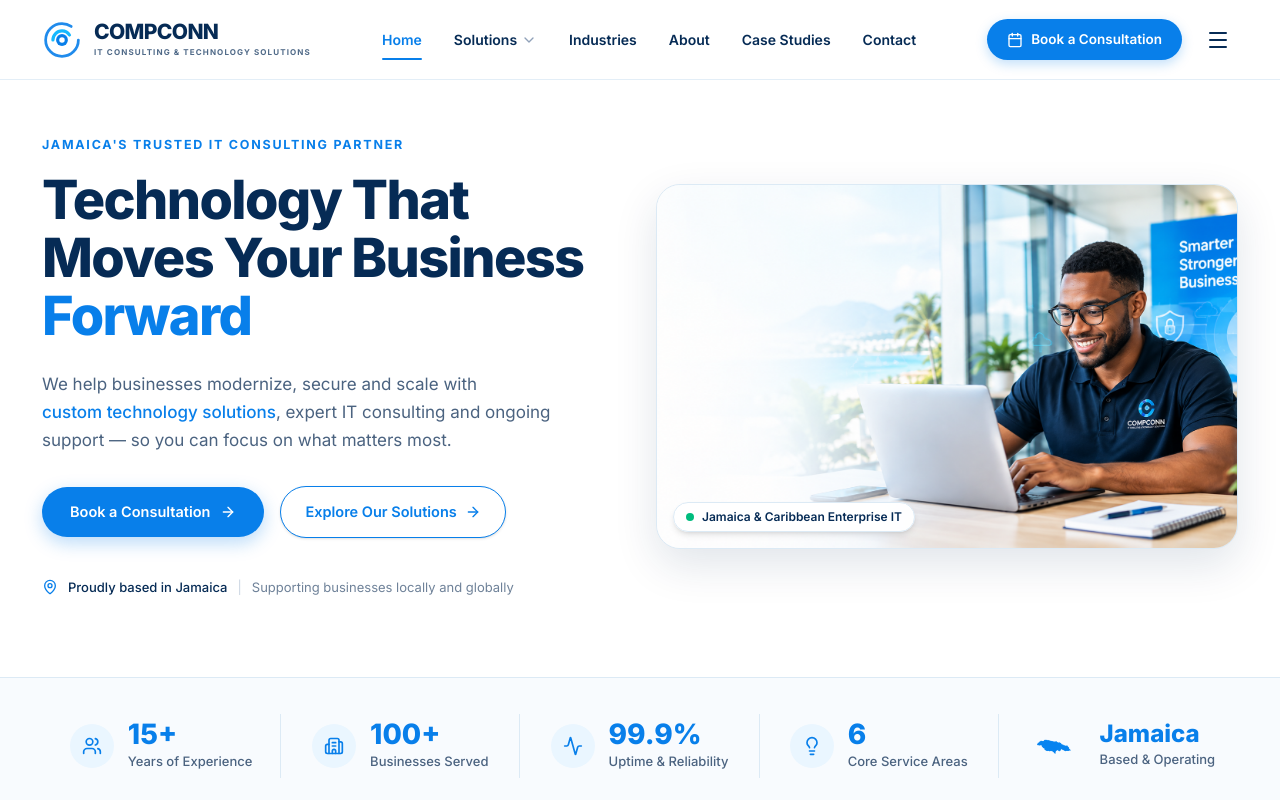
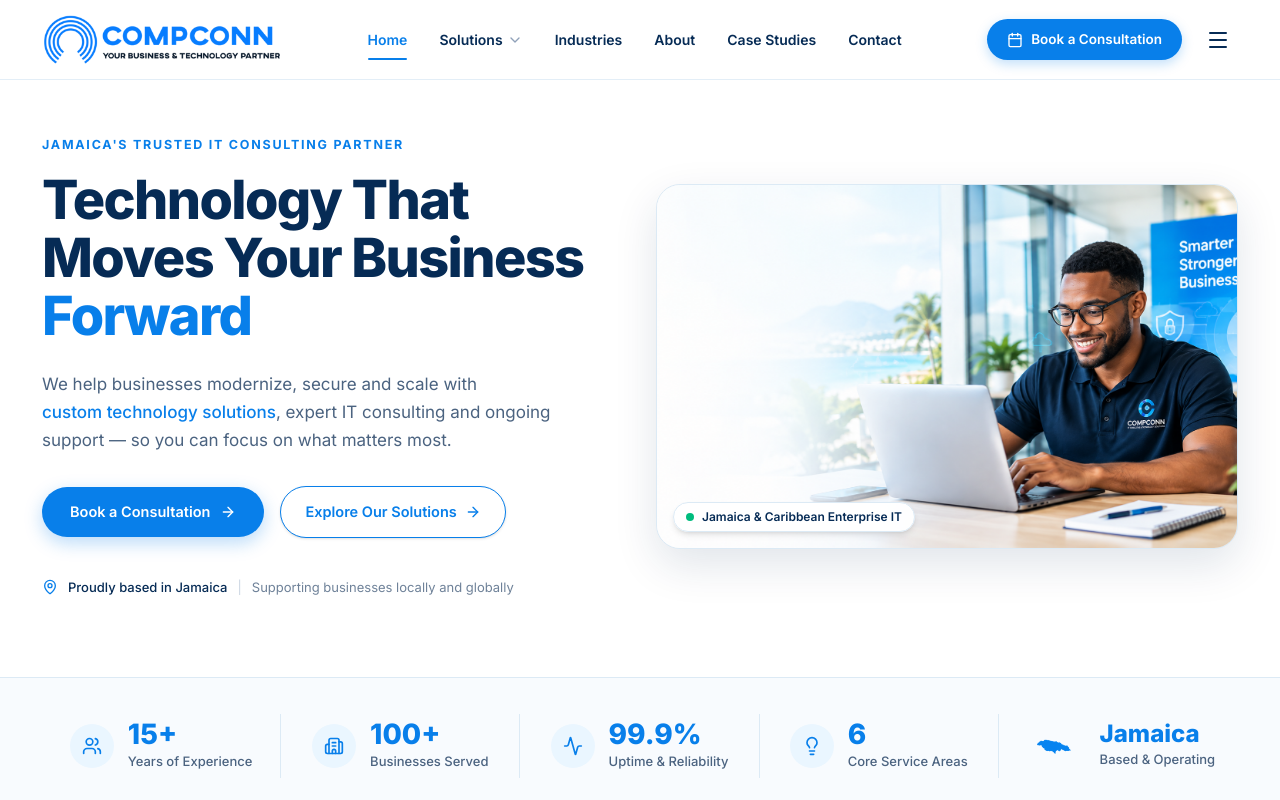
Before and after one commit to akeimsuth/compconn, a React (Vite) app: page / in a window 1280 px wide. Shown: the top 800 px of the page. Built offline with nearby package versions, Linux system fonts and the light colour scheme.

Commit message:
feat: update company logo
Replace the SVG-based placeholder with the official brand logo in the navigation header.

```diff
--- a/src/App.tsx
+++ b/src/App.tsx
@@ -212,25 +212,18 @@ export default function App() {
             className="flex items-center gap-3 group select-none text-left cursor-pointer"
             aria-label="COMPconn Home"
           >
-            {/* Tech Logo Icon */}
-            <div className="w-10 h-10 relative flex items-center justify-center">
-              <svg viewBox="0 0 44 44" className="w-full h-full" fill="none" xmlns="http://www.w3.org/2000/svg">
-                <circle cx="22" cy="22" r="18" stroke="#087FEA" strokeWidth="3" strokeDasharray="95 20" strokeLinecap="round" className="opacity-90" />
-                <path d="M12 22C12 16.4772 16.4772 12 22 12C25.5 12 28.5 13.8 30.2 16.5" stroke="#16B9FF" strokeWidth="3.5" strokeLinecap="round" />
-                <circle cx="22" cy="22" r="6.5" fill="#087FEA" />
-                <circle cx="22" cy="22" r="3" fill="#FFFFFF" />
-              </svg>
-            </div>
+              <div className="w-60 h-10 flex items-center justify-center">
+                  <img
+                    src="/compconn_logo.png"
+                    alt="COMPconn IT Consultant - Smarter IT. Stronger Business."
+                    referrerPolicy="no-referrer"
+                    onError={(e) => {
+                      e.currentTarget.onerror = null;
+                      e.currentTarget.src = "https://images.unsplash.com/photo-1522071820081-009f0129c71c?auto=format&fit=crop&w=1200&q=80";
+                    }}
 
-            {/* Wordmark and Subtitle */}
-            <div className="flex flex-col">
-              <span className="text-[21px] font-extrabold tracking-[-0.03em] text-[#062B55] leading-none">
-                COMPCONN
-              </span>
-              <span className="text-[8px] font-bold tracking-[0.14em] text-[#062B55]/70 mt-1 uppercase">
-                IT CONSULTING &amp; TECHNOLOGY SOLUTIONS
-              </span>
-            </div>
+                  />
+                </div>
           </button>
 
           {/* DESKTOP NAVIGATION LINKS */}
@@ -583,7 +576,7 @@ export default function App() {
                     Our Services
                   </span>
                   <h2 className="text-[32px] sm:text-[40px] font-extrabold text-[#062B55] leading-[1.15] tracking-tight">
-                    Comprehensive IT Solutions<br className="hidden sm:inline" />
+                    Comprehensive IT Solutions <br className="hidden sm:inline" />
                     for a Stronger Tomorrow
                   </h2>
                 </div>
@@ -1028,22 +1021,20 @@ export default function App() {
         <div className="max-w-[1260px] mx-auto px-4 sm:px-6 lg:px-8">
           <div className="flex flex-col md:flex-row items-center justify-between gap-8 pb-10 border-b border-[#DCEAF5]">
             <div className="flex items-center gap-3">
-              <div className="w-9 h-9 relative flex items-center justify-center">
-                <svg viewBox="0 0 44 44" className="w-full h-full" fill="none" xmlns="http://www.w3.org/2000/svg">
-                  <circle cx="22" cy="22" r="18" stroke="#087FEA" strokeWidth="3" strokeDasharray="95 20" strokeLinecap="round" />
-                  <path d="M12 22C12 16.4772 16.4772 12 22 12C25.5 12 28.5 13.8 30.2 16.5" stroke="#16B9FF" strokeWidth="3.5" strokeLinecap="round" />
-                  <circle cx="22" cy="22" r="6.5" fill="#087FEA" />
-                  <circle cx="22" cy="22" r="3" fill="#FFFFFF" />
-                </svg>
-              </div>
 
               <div className="flex flex-col">
-                <span className="text-[19px] font-extrabold tracking-[-0.03em] text-[#062B55] leading-none">
-                  COMPCONN
-                </span>
-                <span className="text-[7.5px] font-bold tracking-[0.14em] text-[#062B55]/70 mt-1 uppercase">
-                  IT CONSULTING &amp; TECHNOLOGY SOLUTIONS
-                </span>
+                <div className="w-60 h-20 flex items-center justify-center">
+                  <img
+                    src="/compconn_logo.png"
+                    alt="COMPconn IT Consultant - Smarter IT. Stronger Business."
+                    referrerPolicy="no-referrer"
+                    onError={(e) => {
+                      e.currentTarget.onerror = null;
+                      e.currentTarget.src = "https://images.unsplash.com/photo-1522071820081-009f0129c71c?auto=format&fit=crop&w=1200&q=80";
+                    }}
+
+                  />
+                  </div>
               </div>
             </div>
 
```
Also changed, not shown: public/compconn_logo.png (added).
